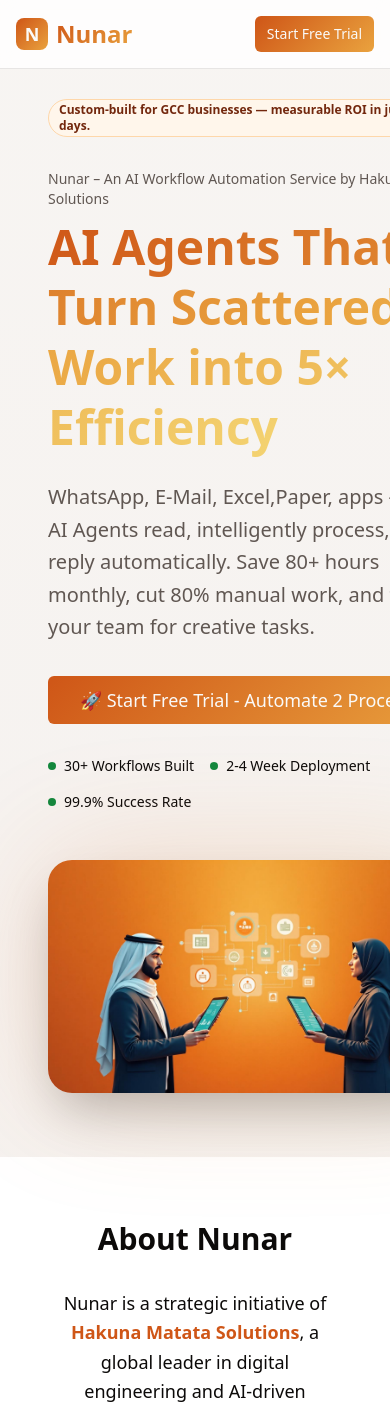
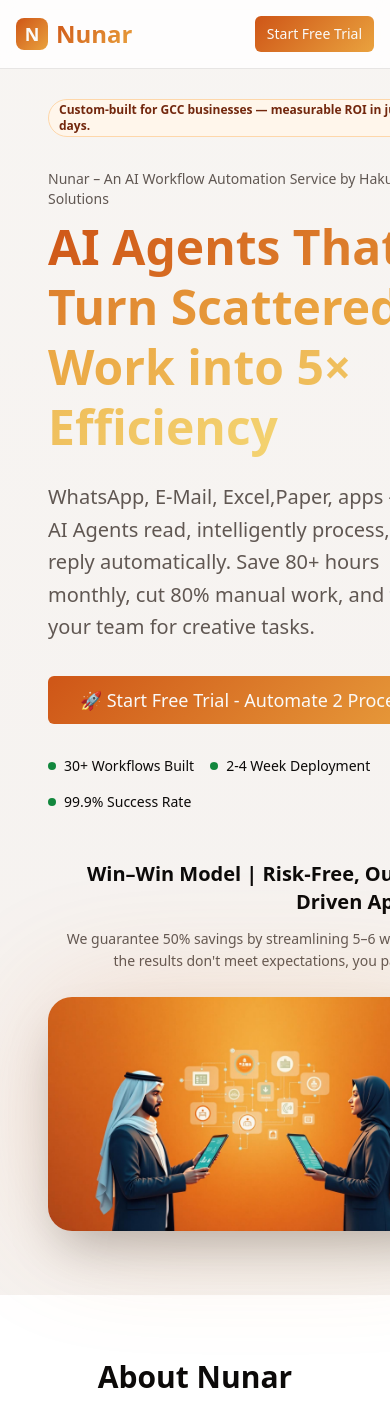
Before and after one commit to santhsohha/gcc-ai-assist, a React (Vite) app: page / in a window 390 px wide. Shown: the top 1411 px of the page. Built offline with nearby package versions, Linux system fonts and the light colour scheme.

Commit message:
Add text to hero section
Add bold text "Win–Win Model | Risk-Free, Outcome-Driven Approach" and supporting text above the hero image, ensuring right alignment and responsiveness.

```diff
--- a/src/components/Hero.tsx
+++ b/src/components/Hero.tsx
@@ -52,9 +52,20 @@ const Hero = () => {
 
           </div>
 
-          <div className="relative">
-            <div className="absolute inset-0 bg-gradient-primary opacity-20 rounded-3xl blur-3xl"></div>
-            <img src={heroImage} alt="AI Workflow Automation for GCC Businesses" className="relative rounded-3xl shadow-2xl w-full h-auto" />
+          <div className="space-y-6">
+            <div className="text-right space-y-3">
+              <h3 className="text-xl lg:text-2xl font-bold text-foreground">
+                Win–Win Model | Risk-Free, Outcome-Driven Approach
+              </h3>
+              <p className="text-sm lg:text-base text-muted-foreground leading-relaxed">
+                We guarantee 50% savings by streamlining 5–6 workflows. If the results don't meet expectations, you pay nothing.
+              </p>
+            </div>
+
+            <div className="relative">
+              <div className="absolute inset-0 bg-gradient-primary opacity-20 rounded-3xl blur-3xl"></div>
+              <img src={heroImage} alt="AI Workflow Automation for GCC Businesses" className="relative rounded-3xl shadow-2xl w-full h-auto" />
+            </div>
           </div>
         </div>
       </div>
```
